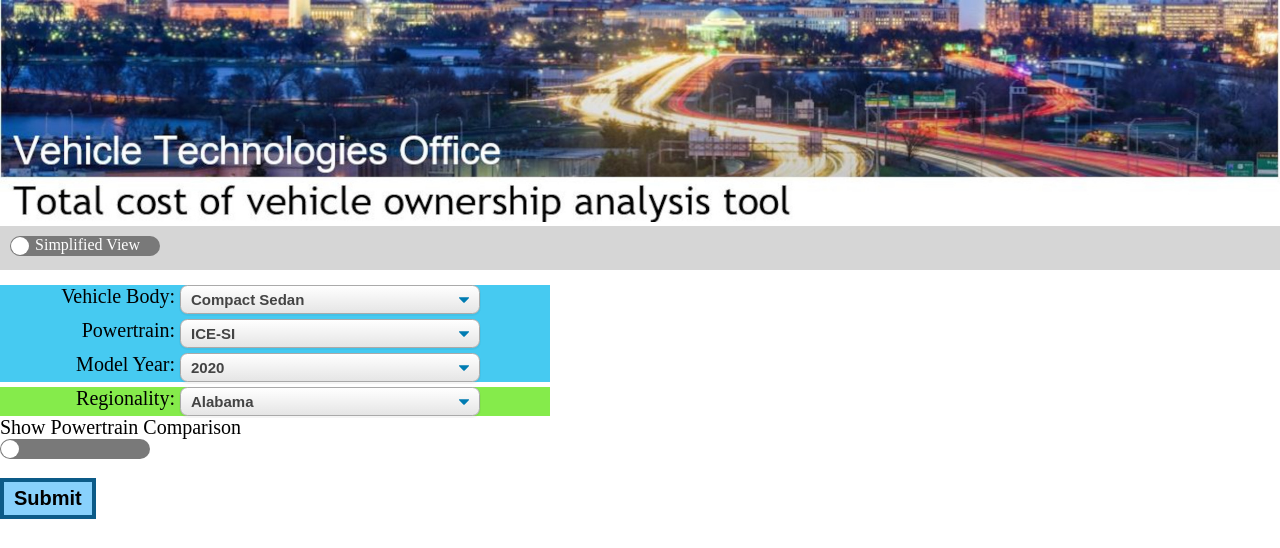
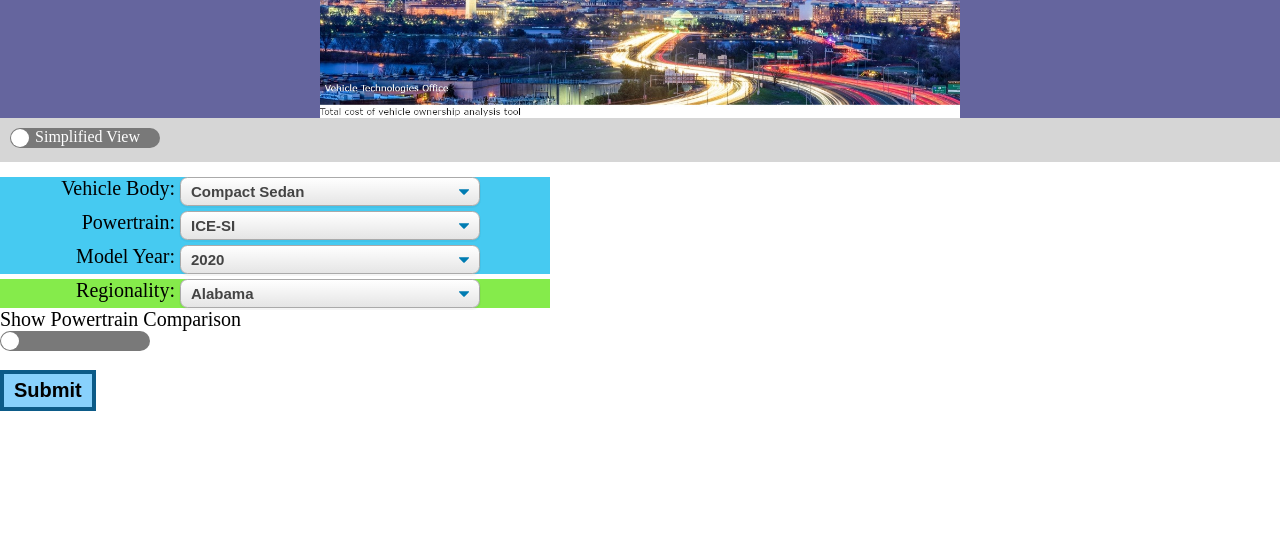
Before and after one commit to gebe678/TCO-Web-Tool, a PHP site: page /root/index.php in a window 1280 px wide. Shown: the top 548 px of the page. Run offline with PHP 8.4, Linux system fonts and the light colour scheme.

Commit message:
fixed banner picture

```diff
--- a/webtool/root/assets/css/pageStyles.css
+++ b/webtool/root/assets/css/pageStyles.css
@@ -122,8 +122,14 @@ p{
 }
 
 .bannerPicture{
-    max-width: 100%;
-    margin: 0px;
+    display: block;
+    margin-left: auto;
+    margin-right: auto;
+    width: 50%;
+}
+
+.banner{
+    background-color: rgb(101, 101, 158);
 }
 
 .canvasContainer{
--- a/webtool/root/assets/javascript/vehicleGraph.js
+++ b/webtool/root/assets/javascript/vehicleGraph.js
@@ -98,7 +98,7 @@ function costByYear(vehicleBodyCost, financeCost, annualFuelCost, insuranceCost,
           title:
           {
             display: true,
-            text: "Anual TCO Comparison Over Years Of Ownership " + bodyName.options[bodyName.selectedIndex].text + " " + powertrainName.options[powertrainName.selectedIndex].text,
+            text: "Annual TCO Comparison Over Years Of Ownership " + bodyName.options[bodyName.selectedIndex].text + " " + powertrainName.options[powertrainName.selectedIndex].text,
             fontFamily: "sans-serif",
             fontColor: "black",
             fontSize: 20,
@@ -213,7 +213,7 @@ function costByYearMPG(vehicleBodyCost, financeCost, annualFuelCost, insuranceCo
             title:
             {
               display: true,
-              text: "Anual TCO Costs Per Mile Over Years Of Ownership " + bodyName.options[bodyName.selectedIndex].text + " " + powertrainName.options[powertrainName.selectedIndex].text,
+              text: "Annual TCO Costs Per Mile Over Years Of Ownership " + bodyName.options[bodyName.selectedIndex].text + " " + powertrainName.options[powertrainName.selectedIndex].text,
               fontFamily: "sans-serif",
               fontColor: "black",
               fontSize: 20,
--- a/webtool/root/index.php
+++ b/webtool/root/index.php
@@ -23,7 +23,9 @@
 <body>
 <div class="content">
     <header>
-            <img src="assets/page_pictures/banner_updated.jpg" class="bannerPicture">
+            <div class="banner">
+                <img src="assets/page_pictures/VTO_home_monuments_highways_cropped.jpg" class="bannerPicture">
+            </div>
         <nav>
             <!--navigation bar to go between the pages of the site easily-->
             <div class="navBar">
```
Also changed, not shown: webtool/root/assets/page_pictures/VTO_home_monuments_highways_cropped.jpg (added), 1 other file.
